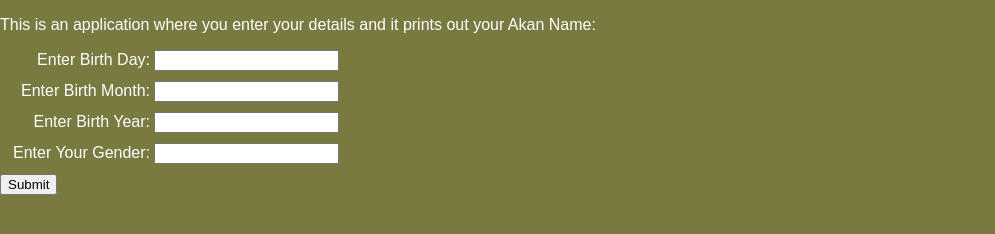
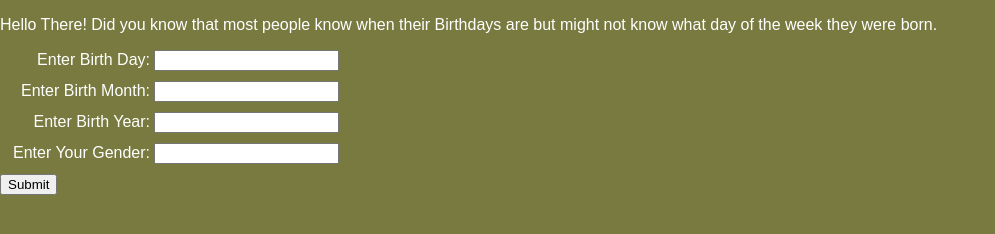
Before and after one commit to Okimani/Akan-names, a plain HTML site: page html/index.html in a window 1280 px wide. Shown: the whole page, without its empty margins (0-995 px from the left). Drawn offline with Linux system fonts and the light colour scheme.

Commit message:
added a paragraph to index.html page

```diff
--- a/html/index.html
+++ b/html/index.html
@@ -19,7 +19,8 @@
 </head>
 
 <body>
-    <p>This is an application where you enter your details and it prints out your Akan Name: </p>
+    <p>Hello There! Did you know that most people know when their Birthdays are but might not know what day of the week they were born. </p>
+
     <form>
         <div>
             <label>Enter Birth Day:</label>
```
